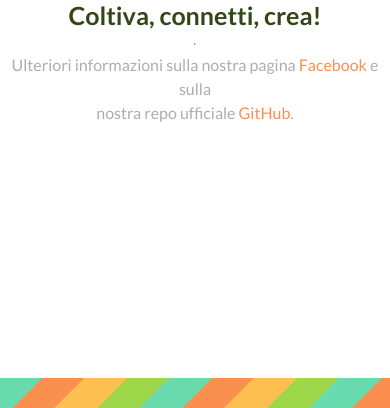
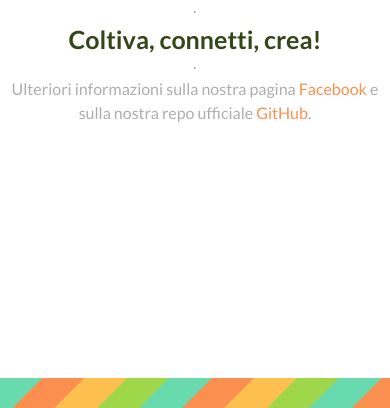
Before and after one commit to mferrantini/foglia, a website: page docs/index.html in a window 390 px wide. Shown: the part 436-844 px from the top of the page. Drawn offline with nearby package versions, Linux system fonts and the light colour scheme.

Commit message:
Paragraph mobile fix

```diff
--- a/docs/style.less
+++ b/docs/style.less
@@ -17,6 +17,9 @@ html {
         }
 
         p {
+            max-width: 400px;
+            margin: 0 auto;
+
             color: #ADADAD;
         }
 
```
Also changed, not shown: docs/index.html (+0 -1 lines), docs/style.css.
